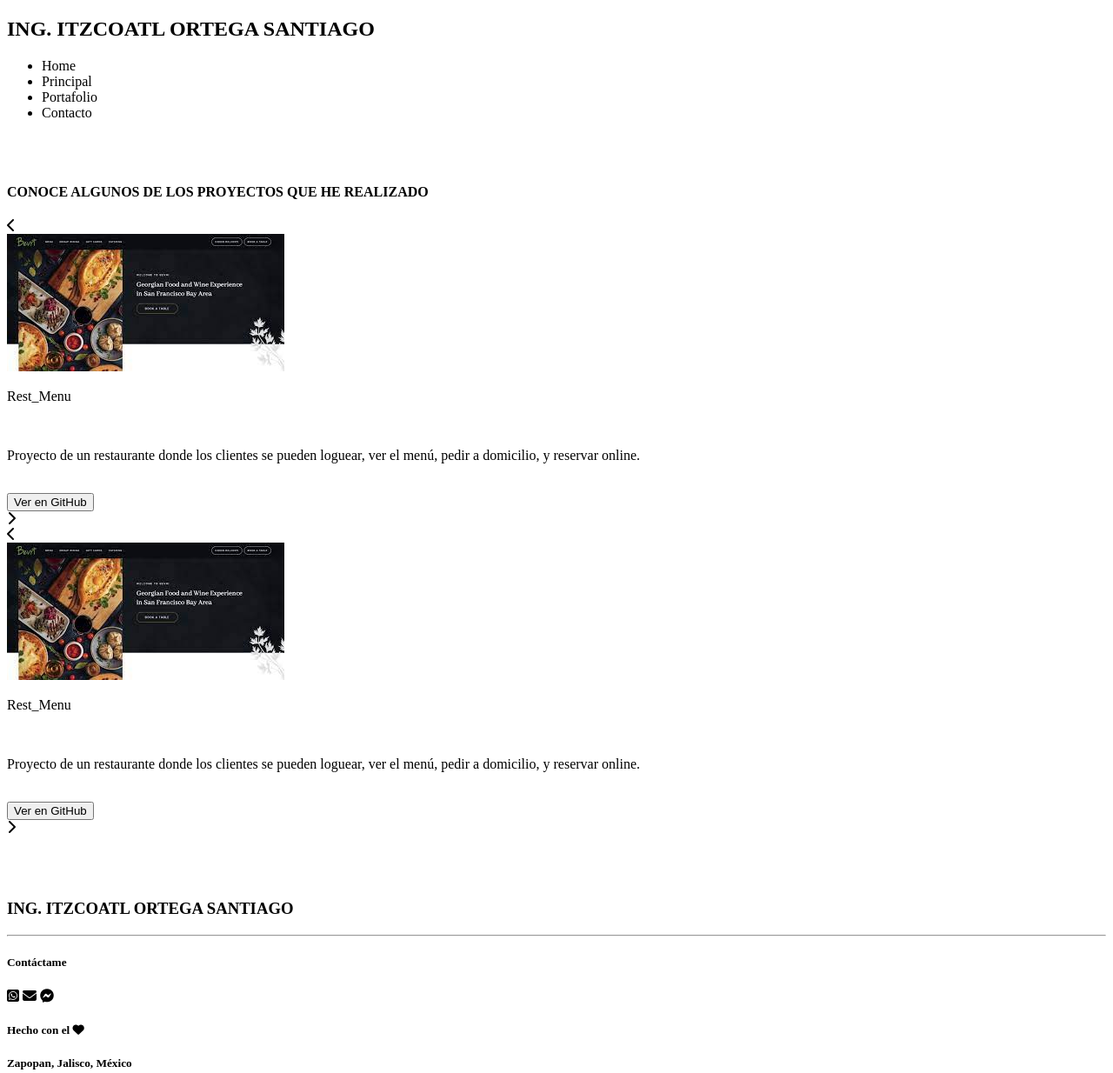
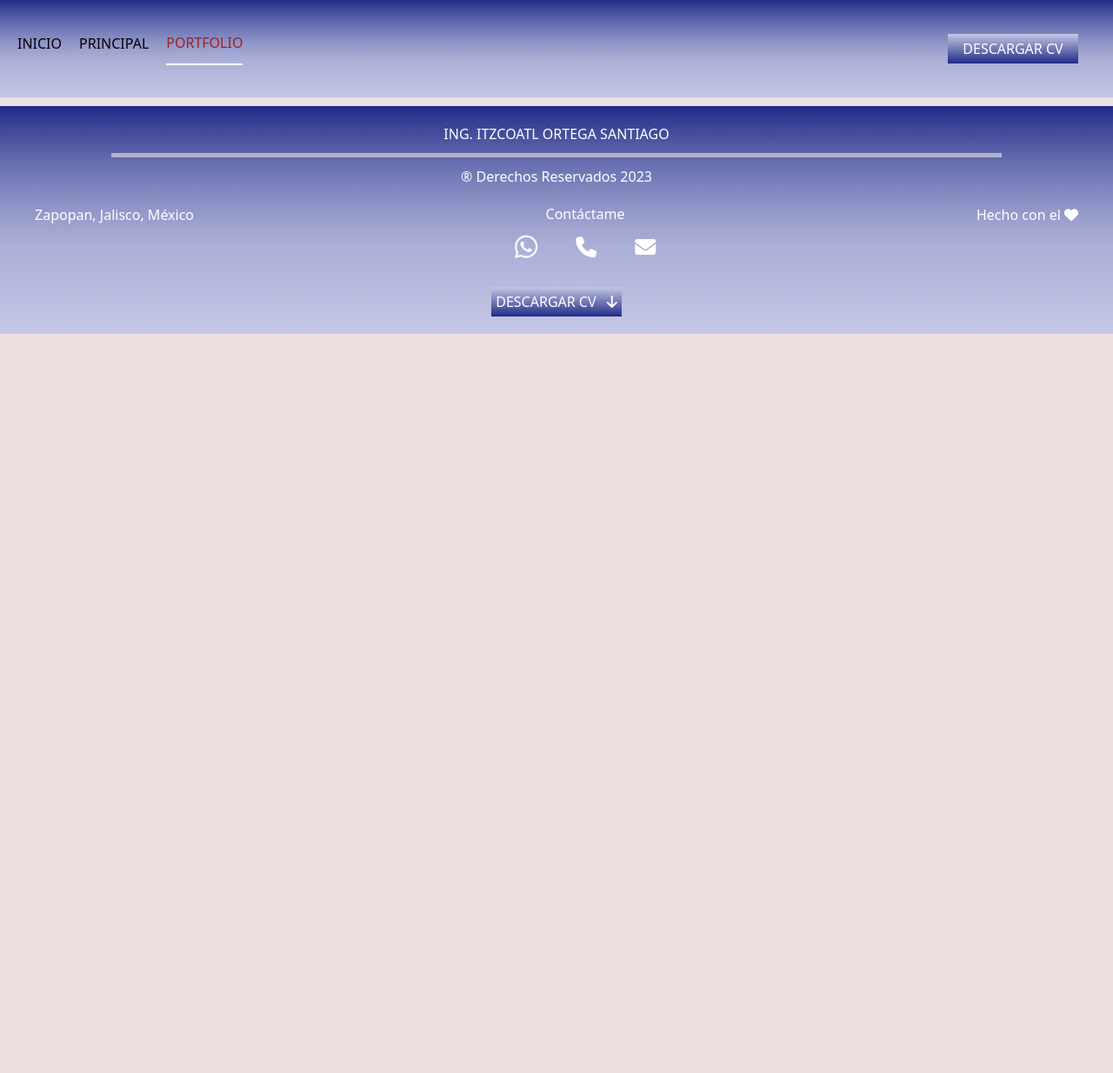
Before and after one commit to RoyalMasterDevs/Proyecto1_Itzcoatl, a website: page public/pages/Portafolio.html in a window 1280 px wide. Shown: the top 1234 px of the page at 87% size. After the commit the page ends 800 px from the top, so only its background shows below. Drawn offline with Linux system fonts and the light colour scheme.

Commit message:
comenzando página de portafolio

```diff
--- a/public/pages/Portafolio.html
+++ b/public/pages/Portafolio.html
@@ -6,73 +6,69 @@
     <meta http-equiv="X-UA-Compatible" content="IE=edge">
     <meta name="viewport" content="width=device-width, initial-scale=1.0">
     <script src="https://kit.fontawesome.com/fce581bf59.js" crossorigin="anonymous"></script>
+    <link rel="stylesheet" href="../styles/tail.css">
+    <link rel="stylesheet" href="../styles/main.css">
     <title>Portafolio_Proyectos</title>
 </head>
 
 <body>
     <header>
-        <h2>ING. ITZCOATL ORTEGA SANTIAGO</h2>
-        <nav>
+        <nav class="nav">
+            <i class="fa-solid fa-bars sm:hidden text-white cursor-pointer" onclick="openMenu()"></i>
+            <ul class="ul-menu">
+                <li><a href="../index.html">INICIO</a></li>
+                <li><a href="Principal.html">PRINCIPAL</a></li>
+                <li class="active">PORTFOLIO</li>
+            </ul>
+            <div>
+                <button class="hidden sm:block btn-down mr-10">DESCARGAR CV</button>
+                <p class="text-red-700 sm:hidden mr-5 font-bold text-sm sm:text-lg">ITZCOATL ORTEGA SANTIAGO</p>
+            </div>
+        </nav>
+        <nav class="menu-hamburguer-hid" id="item-hambur">
             <ul>
-                <li>Home</li>
-                <li>Principal</li>
-                <li>Portafolio</li>
-                <li>Contacto</li>
+                <li><a href="../index.html">INICIO</a></li>
+                <li><a href="pages/Portafolio.html">PRINCIPAL</a></li>
+                <li class="active-hamburguer">PORTAFOLIO</li>
+                <div class="block mx-auto w-min bg-slate-400">
+                    <button class="block btn-down">DESCARGAR CV</button>
+                </div>
             </ul>
         </nav>
-        <br><br>
+
     </header>
-    <main>
-        <section>
-            <h4>CONOCE ALGUNOS DE LOS PROYECTOS QUE HE REALIZADO</h4>
-            <div>
-                <i class="fa-solid fa-chevron-left"></i>
-                <div>
-                    <img src="../img/proyectos/restaurants.jpeg" alt="proyecto_rest">
-                    <p>Rest_Menu</p>
-                    <br>
-                    <p>
-                        Proyecto de un restaurante donde los clientes se pueden loguear, ver el menú, pedir a domicilio,
-                        y
-                        reservar online.
-                    </p>
-                    <br>
-                    <button>Ver en GitHub</button>
+
+    <footer class="footer">
+        <h3>ING. ITZCOATL ORTEGA SANTIAGO</h3>
+        <div class="hr"></div>
+        <p>® Derechos Reservados 2023</p>
+        <div class="footer_flex">
+            <h5 style="margin: 0 40px;">Zapopan, Jalisco, México</h5>
+            <div style="margin: 0 40px;">
+                <h5 style="margin-top: -1px;">Contáctame</h5>
+                <div class="flex justify-center items-center gap-5">
+                    <a href=" https://wa.me/523319087302?text=Hola%2¿Podría%20darme%20más%20información%20sobre%20restMa?"
+                        target="_blank">
+                        <i
+                            class="w-full h-full fa-brands fa-whatsapp text-3xl text-white rounded-full py-2 px-3 hover:bg-slate-200 hover:text-slate-600 transition-all duration-500">
+                        </i>
+                    </a>
+                    <a href="tel:+523319087302" target="_blank">
+                        <i
+                            class="fa-solid fa-phone w-full h-full text-2xl text-white rounded-full py-2 px-3 hover:bg-slate-200 hover:text-slate-600 transition-all duration-500"></i>
+                    </a>
+                    <a href="mailto:example@gmail.com" target="_blank">
+                        <i
+                            class="fa-solid fa-envelope w-full h-full text-2xl text-white rounded-full py-2 px-3 hover:bg-slate-200 hover:text-slate-600 transition-all duration-500"></i>
+                    </a>
+
                 </div>
-                <i class="fa-solid fa-chevron-right"></i>
             </div>
-
-            <div>
-                <i class="fa-solid fa-chevron-left"></i>
-                <div>
-                    <img src="../img/proyectos/restaurants.jpeg" alt="proyecto_rest">
-                    <p>Rest_Menu</p>
-                    <br>
-                    <p>
-                        Proyecto de un restaurante donde los clientes se pueden loguear, ver el menú, pedir a domicilio,
-                        y
-                        reservar online.
-                    </p>
-                    <br>
-                    <button>Ver en GitHub</button>
-                </div>
-                <i class="fa-solid fa-chevron-right"></i>
-            </div>
-        </section>
-    </main>
-    <br><br><br>
-    <footer>
-        <h3>ING. ITZCOATL ORTEGA SANTIAGO</h3>
-        <hr>
-        <h5>Contáctame</h5>
-        <i class="fa-brands fa-square-whatsapp"></i>
-        <i class="fa-solid fa-envelope"></i>
-        <i class="fa-brands fa-facebook-messenger"></i>
-        <h5>Hecho con el <i class="fa-solid fa-heart"></i></h5>
-        <h5>Zapopan, Jalisco, México</h5><br>
-        <button>CV <i class="fa-solid fa-arrow-down"></i> </button>
+            <h5 style="margin: 0 40px;">Hecho con el <i class="fa-solid fa-heart"></i></h5>
+        </div>
+        <button class="btn-down">DESCARGAR CV <i class="pl-2 fa-solid fa-arrow-down"></i> </button>
     </footer>
-
+    <script src="../js/main.js"></script>
 </body>
 
 </html>
--- a/public/styles/main.css
+++ b/public/styles/main.css
@@ -110,12 +110,3 @@ nav{
     margin: 10px auto;
     background-color: #b0b3ca;
 }
-
-.footer_flex{
-    width: 100%;
-    padding: 20px;
-    display: flex;
-    justify-content: center;
-    align-items: flex-start;
-    color: #222;
-}
--- a/src/tailwind.css
+++ b/src/tailwind.css
@@ -53,3 +53,11 @@
 .contentdiv_skills{
     @apply flex flex-col text-center justify-center items-center transition-all hover:text-blue-300 hover:scale-110
 }
+
+.footer_flex{
+    @apply flex flex-col sm:flex-row justify-center sm:justify-between my-5 gap-5
+}
+
+.footer_redes a{
+    @apply text-2xl text-slate-600 bg-white
+}
```
Also changed, not shown: public/index.html (+1 -1 lines), public/pages/Principal.html (+16 -4 lines), public/styles/tail.css.
